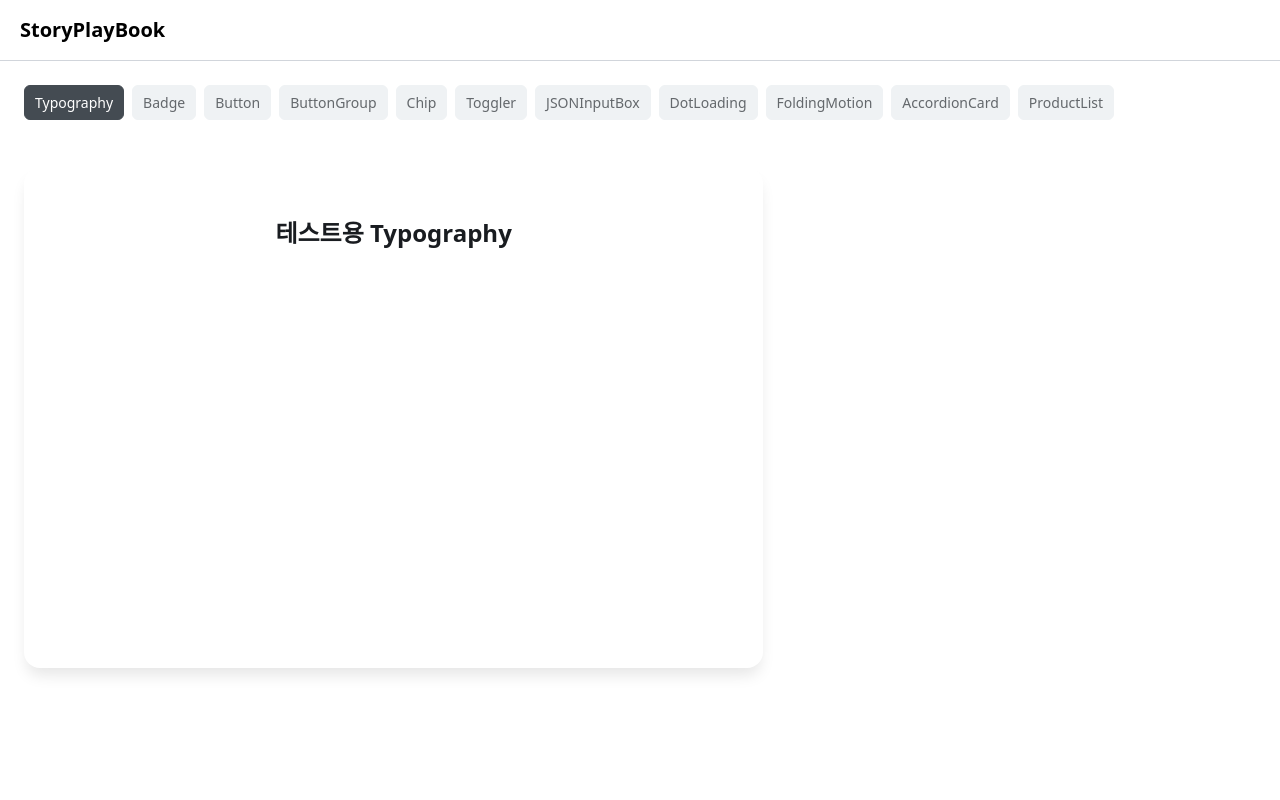
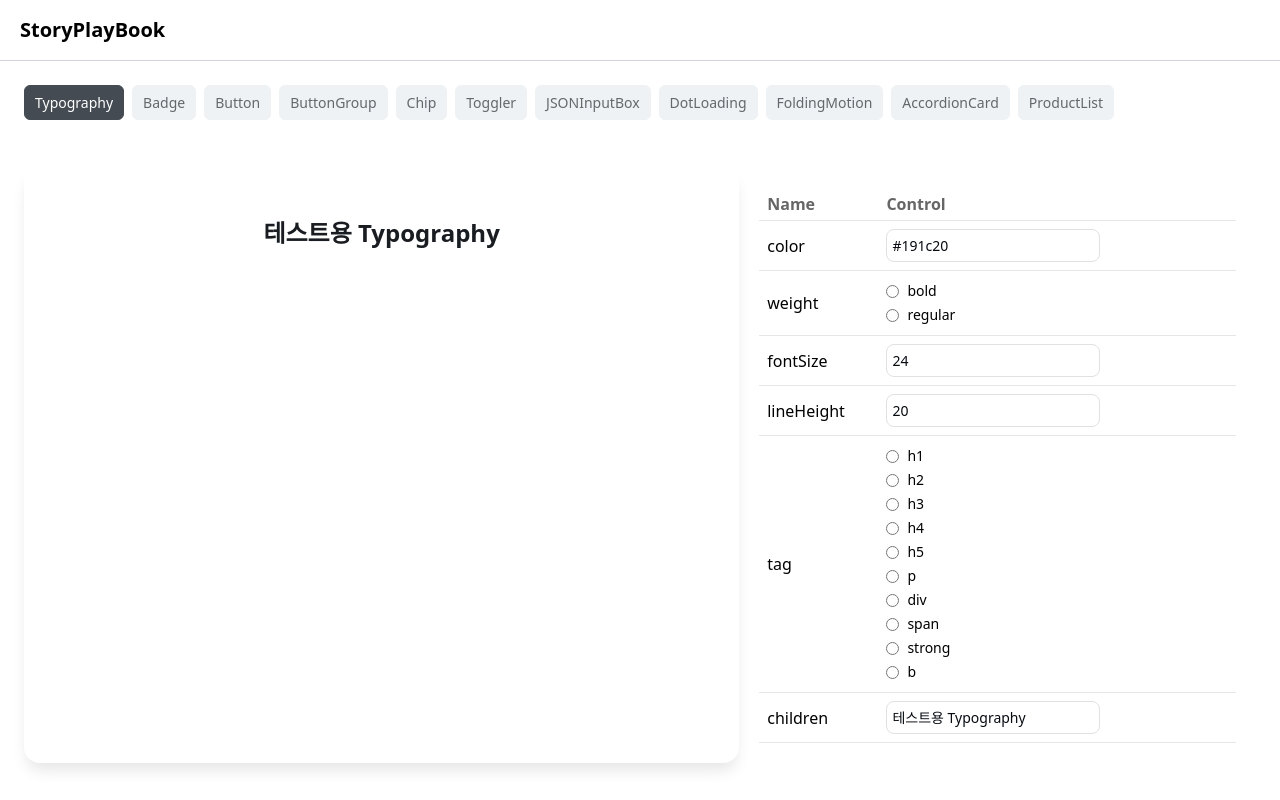
Before and after one commit to newgardener/StoryPlayBook-Project, a React (Create React App) app: page / in a window 1280 px wide. Built offline with nearby package versions, Linux system fonts and the light colour scheme.

Commit message:
feat: ComponentControlPanel에서 컴포넌트 종류에 따른 InputField 렌더링 구현

```diff
--- a/src/components/ControlSection/index.tsx
+++ b/src/components/ControlSection/index.tsx
@@ -1,7 +1,11 @@
 import * as React from "react";
 import classNames from "classnames/bind";
 
-import { componentList, defaultComponentProps } from "../../constants";
+import {
+  componentList,
+  componentPropsTypeMap,
+  defaultComponentProps,
+} from "../../constants";
 import {
   type AccordionCardProps,
   type BadgeProps,
@@ -20,11 +24,16 @@ import {
   Chip,
   DotLoading,
   FoldingMotion,
+  InputElement,
   JSONInputBox,
   ProductList,
+  RadioButtonGroup,
+  RadioButtonInGroup,
+  RadioButtonRowGroup,
   Toggler,
   Typography,
 } from "../../design-system/components";
+import { InputType } from "../../types";
 
 import styles from "./styles.module.scss";
 
@@ -154,5 +163,72 @@ type ComponentControlPanelProps = {
 };
 
 const ComponentControlPanel = ({ componentName }: ComponentControlPanelProps) => {
-  return <div className={cx("component-control-panel")}></div>;
+  const componentInputForm = componentPropsTypeMap[componentName];
+
+  const getInputFieldComponentByType = ({
+    fieldName,
+    fieldType,
+    fieldDefaultValue,
+  }: {
+    fieldName: string;
+    fieldType: string;
+    fieldDefaultValue: string | string[] | object;
+  }) => {
+    switch (fieldType) {
+      case InputType.JSON:
+        return <JSONInputBox defaultData={fieldDefaultValue as object} />;
+      case InputType.TEXT:
+      case InputType.NUMBER:
+        return <InputElement value={fieldDefaultValue as string} />;
+      case InputType.RADIO:
+        return (
+          <RadioButtonGroup name={fieldName}>
+            {(fieldDefaultValue as string[]).map((option) => (
+              <RadioButtonRowGroup>
+                <RadioButtonInGroup>{option}</RadioButtonInGroup>
+              </RadioButtonRowGroup>
+            ))}
+          </RadioButtonGroup>
+        );
+      case InputType.TOGGLE:
+        return <Toggler />;
+      default:
+        return null;
+    }
+  };
+
+  return (
+    <div className={cx("component-control-panel")}>
+      <table>
+        <colgroup>
+          <col width="25%" />
+          <col width="75%" />
+        </colgroup>
+        <thead>
+          <tr>
+            <th scope="col">
+              <span>Name</span>
+            </th>
+            <th scope="col">
+              <span>Control</span>
+            </th>
+          </tr>
+        </thead>
+        <tbody>
+          {Object.entries(componentInputForm).map(([fieldName, fieldInfo]) => (
+            <tr>
+              <td>{fieldName}</td>
+              <td>
+                {getInputFieldComponentByType({
+                  fieldName,
+                  fieldType: fieldInfo[0],
+                  fieldDefaultValue: fieldInfo[1],
+                })}
+              </td>
+            </tr>
+          ))}
+        </tbody>
+      </table>
+    </div>
+  );
 };
--- a/src/components/ControlSection/styles.module.scss
+++ b/src/components/ControlSection/styles.module.scss
@@ -1,6 +1,3 @@
-.component-chip-list {
-}
-
 .chips-container {
   width: 100%;
   overflow-x: auto;
@@ -51,4 +48,26 @@
 .component-control-panel {
   position: relative;
   flex: 1;
+  padding: 20px;
+
+  table {
+    box-sizing: border-box;
+    width: 100%;
+    height: auto;
+    text-align: left;
+
+    thead {
+      span {
+        color: rgba(51, 51, 51, 0.75);
+      }
+      border-bottom: 1px solid #e6e6e6;
+    }
+    th,
+    td {
+      padding: 8px;
+    }
+    tr {
+      border-bottom: 1px solid #e6e6e6;
+    }
+  }
 }
--- a/src/constants.ts
+++ b/src/constants.ts
@@ -1,4 +1,19 @@
+import * as React from "react";
+
 import { Shark } from "./design-system/assets/images";
+import {
+  AccordionCard,
+  Badge,
+  Button,
+  ButtonGroup,
+  Chip,
+  DotLoading,
+  FoldingMotion,
+  JSONInputBox,
+  ProductList,
+  Toggler,
+  Typography,
+} from "./design-system/components";
 import { BUTTON_GROUP, BUTTON_SIZE } from "./design-system/components/Button/types";
 import { InputType } from "./types";
 
@@ -17,12 +32,24 @@ export const componentList: string[] = [
 ];
 
 export const defaultComponentProps: Record<string, object> = {
-  Typography: { tag: "p", fontSize: 24, weight: "bold" },
-  Badge: { type: "count", count: 85, visible: true, children: "뱃지 테스트 텍스트" },
-  Button: { children: "테스트 버튼", size: BUTTON_SIZE.MEDIUM },
-  ButtonGroup: { buttonGroupType: BUTTON_GROUP.STACKED, buttonSize: BUTTON_SIZE.MEDIUM },
-  Chip: { label: "테스트용 촉촉한 쿠키칩" },
-  Toggler: {},
+  Typography: { tag: "p", fontSize: 24, weight: "bold" } as React.ComponentProps<
+    typeof Typography
+  >,
+  Badge: {
+    type: "count",
+    count: 85,
+    visible: true,
+    children: "뱃지 테스트 텍스트",
+  } as React.ComponentProps<typeof Badge>,
+  Button: { children: "테스트 버튼", size: BUTTON_SIZE.MEDIUM } as React.ComponentProps<
+    typeof Button
+  >,
+  ButtonGroup: {
+    buttonGroupType: BUTTON_GROUP.STACKED,
+    buttonSize: BUTTON_SIZE.MEDIUM,
+  } as React.ComponentProps<typeof ButtonGroup>,
+  Chip: { label: "테스트용 촉촉한 쿠키칩" } as React.ComponentProps<typeof Chip>,
+  Toggler: {} as React.ComponentProps<typeof Toggler>,
   JSONInputBox: {
     propsName: "contents",
     defaultData: [
@@ -35,9 +62,12 @@ export const defaultComponentProps: Record<string, object> = {
         description: "베럴아이2 is a deep sea creature",
       },
     ],
-  },
-  DotLoading: { animation: "DOT_FLASHING" },
-  FoldingMotion: { title: "FoldingMotion 제목", content: "FoldingMotion 컨텐츠" },
+  } as React.ComponentProps<typeof JSONInputBox>,
+  DotLoading: { animation: "DOT_FLASHING" } as React.ComponentProps<typeof DotLoading>,
+  FoldingMotion: {
+    title: "FoldingMotion 제목",
+    content: "FoldingMotion 컨텐츠",
+  } as React.ComponentProps<typeof FoldingMotion>,
   AccordionCard: {
     title: "테스트 아코디언 컴포넌트",
     subtitle: "서브 아코디언",
@@ -53,7 +83,7 @@ export const defaultComponentProps: Record<string, object> = {
       },
     ],
     showLimit: 1,
-  },
+  } as React.ComponentProps<typeof AccordionCard>,
   ProductList: {
     title: "베럴아이에 대해 알아보기",
     subtitle: "우리들의 친구",
@@ -84,32 +114,23 @@ export const defaultComponentProps: Record<string, object> = {
         badgeStatus: "NONE",
       },
     ],
-  },
+  } as React.ComponentProps<typeof ProductList>,
 };
 
-export const componentPropsMap = {
+export const componentPropsTypeMap: Record<string, object> = {
   Typography: {
-    color: [InputType.JSON, "#191c20"],
+    color: [InputType.TEXT, "#191c20"],
     weight: [InputType.RADIO, ["bold", "regular"]],
     fontSize: [InputType.NUMBER, 24],
     lineHeight: [InputType.NUMBER, 20],
     tag: [
       InputType.RADIO,
-      "h1",
-      "h2",
-      "h3",
-      "h4",
-      "h5",
-      "p",
-      "div",
-      "span",
-      "strong",
-      "b",
+      ["h1", "h2", "h3", "h4", "h5", "p", "div", "span", "strong", "b"],
     ],
     children: [InputType.TEXT, "테스트용 Typography"],
   },
   Badge: {
-    type: [InputType.RADIO, "count"],
+    type: [InputType.RADIO, ["count", "label"]],
     count: [InputType.NUMBER, 85],
     label: [InputType.TEXT, ""],
     labelColor: [InputType.RADIO, ["red", "blue", "gray"]],
```
